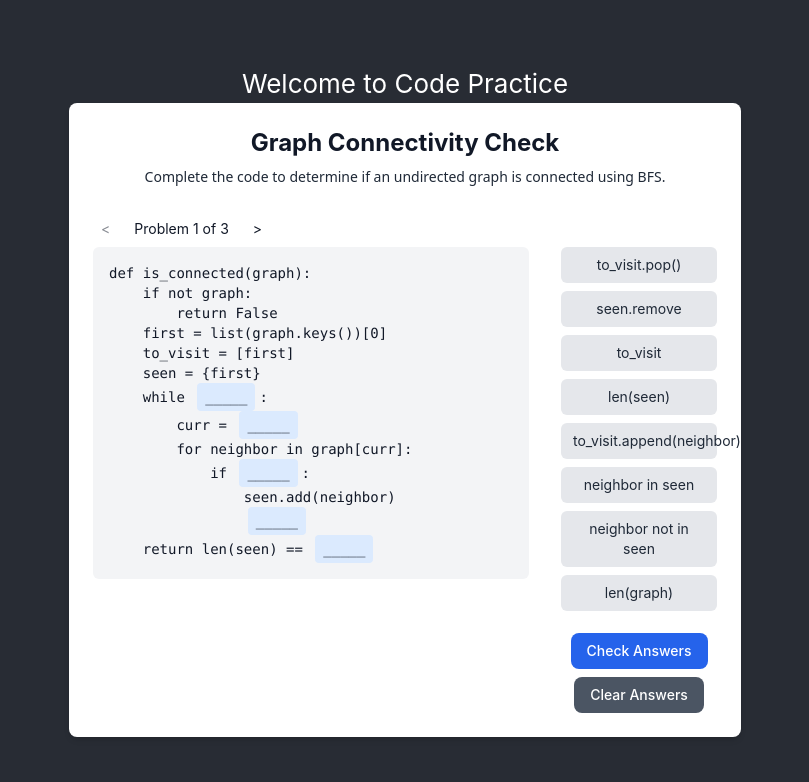
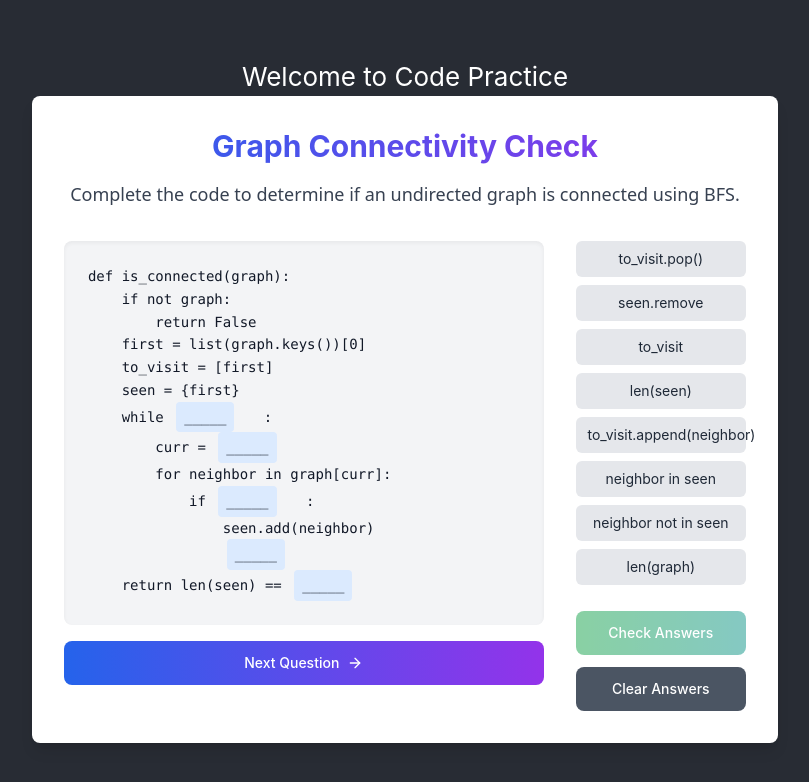
Before and after one commit to arunsudhir/arunsudhir.github.io, a React (Create React App) app in the folder codeguru/: page / in a window 1280 px wide. Shown: the top 782 px of the page, without its empty margins (235-1044 px from the left). Built offline with nearby package versions, Linux system fonts and the light colour scheme.

Commit message:
UI changes

```diff
--- a/codeguru/package.json
+++ b/codeguru/package.json
@@ -11,6 +11,7 @@
     "@types/node": "^16.18.126",
     "@types/react": "^19.0.8",
     "@types/react-dom": "^19.0.3",
+    "lucide-react": "^0.475.0",
     "react": "^19.0.0",
     "react-dom": "^19.0.0",
     "react-scripts": "5.0.1",
--- a/codeguru/src/CodePractice.tsx
+++ b/codeguru/src/CodePractice.tsx
@@ -1,13 +1,5 @@
 import React, { useState } from 'react';
-
-const CodePractice = () => {
-  const [currentProblemIndex, setCurrentProblemIndex] = useState(0);
-  const [draggedToken, setDraggedToken] = useState<string | null>(null);
-  const [filledAnswers, setFilledAnswers] = useState<{ [key: string]: string }>({});
-  const [showResults, setShowResults] = useState(false);
-  const [completedProblems, setCompletedProblems] = useState(new Set());
-  const [showHint, setShowHint] = useState(null);
-  const [showSuccessAnimation, setShowSuccessAnimation] = useState(false);
+import { ArrowRight } from 'lucide-react';
 
 const PROBLEMS = [
   {
@@ -151,6 +143,18 @@ const CodePractice = () => {
   }
 ];
 
+const CodePractice = () => {
+  const [currentProblemIndex, setCurrentProblemIndex] = useState(0);
+  const [draggedToken, setDraggedToken] = useState<string | null>(null);
+  const [filledAnswers, setFilledAnswers] = useState<{ [key: string]: string }>({});
+  const [showResults, setShowResults] = useState(false);
+  const [completedProblems, setCompletedProblems] = useState(new Set());
+  const [showHint, setShowHint] = useState<string | null>(null);
+  const [showSuccessAnimation, setShowSuccessAnimation] = useState(false);
+  const [isDragging, setIsDragging] = useState(false);
+
+
+
   const currentProblem = PROBLEMS[currentProblemIndex];
 
   const handleDragStart = (token: string) => {
@@ -158,6 +162,10 @@ const CodePractice = () => {
     if (showResults) {
       setShowResults(false);
     }
+  };
+
+  const handleDragEnd = () => {
+    setIsDragging(false);
   };
 
   const handleDrop = (index: string) => {
@@ -175,6 +183,16 @@ const CodePractice = () => {
     setShowResults(false);
     setShowHint(null);
     setShowSuccessAnimation(false);
+  };
+
+  const navigateNext = () => {
+    const newIndex = currentProblemIndex + 1;
+    if (newIndex < PROBLEMS.length) {
+      setCurrentProblemIndex(newIndex);
+      setFilledAnswers({});
+      setShowResults(false);
+      setShowHint(null);
+    }
   };
 
   const navigateProblem = (direction : number) => {
@@ -195,7 +213,12 @@ const CodePractice = () => {
     if (allCorrect) {
       setShowSuccessAnimation(true);
       setCompletedProblems(prev => new Set([...prev, currentProblem.id]));
-      setTimeout(() => setShowSuccessAnimation(false), 1500);
+      setTimeout(() => {
+        setShowSuccessAnimation(false);
+        if (currentProblemIndex < PROBLEMS.length - 1) {
+          setTimeout(navigateNext, 500);
+        }
+      }, 1500);
     }
   };
 
@@ -210,52 +233,57 @@ const CodePractice = () => {
   const getSlotClassName = (index : string) => {
     const baseClass = "mx-1 px-2 py-1 rounded cursor-pointer transition-all duration-300";
     if (showSuccessAnimation && isAnswerCorrect(index)) {
-      return `${baseClass} animate-bounce bg-green-100`;
+      return `${baseClass} animate-bounce bg-green-100 scale-110`;
     }
-    if (!showResults) return `${baseClass} bg-blue-100 hover:bg-blue-200`;
+    if (!showResults) {
+      return `${baseClass} ${isDragging ? 'bg-blue-200 ring-2 ring-blue-400 scale-105' : 'bg-blue-100'}
+        hover:bg-blue-200 hover:scale-105 transform transition-all`;
+    }
     return `${baseClass} ${
       filledAnswers[index]
-        ? (isAnswerCorrect(index) ? "bg-green-100" : "bg-red-100")
+      ? (isAnswerCorrect(index)
+        ? "bg-green-100 scale-105 animate-pulse"
+        : "bg-red-100 shake animate-shake")
       : "bg-blue-100"
     }`;
   };
 
+  const getTokenClassName = (token : string) => {
+    const isUsed = Object.values(filledAnswers).includes(token);
+    return `${
+      isUsed ? 'opacity-50 cursor-not-allowed' : 'hover:scale-105 hover:shadow-md cursor-grab active:cursor-grabbing'
+    } bg-gray-200 hover:bg-gray-300 text-gray-800 px-3 py-2 rounded-md text-sm transform transition-all duration-200`;
+  };
+
+  const handleHintClick = (index: string) => {
+    setShowHint(showHint === index ? null : index);
+  };
+
+  if (!currentProblem) {
+    return <div>Loading...</div>;
+  }
+
   return (
-    <div className="max-w-2xl mx-auto bg-white p-6 rounded-lg shadow-md text-gray-900">
-      <div className="mb-6">
-        <h2 className="text-2xl font-bold mb-2">{currentProblem.title}</h2>
-        <p className="text-sm text-gray-800 font-sans">{currentProblem.description}</p>
-      </div>
-      <div className="flex items-center gap-4">
-          <button
-            onClick={() => navigateProblem(-1)}
-            disabled={currentProblemIndex === 0}
-            className="p-2 rounded hover:bg-gray-100 disabled:opacity-50"
-          >
-            <p className="text-sm">&lt;</p>
-          </button>
-          <span className="text-sm">
-            Problem {currentProblemIndex + 1} of {PROBLEMS.length}
-          </span>
-          <button
-            onClick={() => navigateProblem(1)}
-            disabled={currentProblemIndex === PROBLEMS.length - 1}
-            className="p-2 rounded hover:bg-gray-100 disabled:opacity-50"
-          >
-            <p className="text-sm">&gt;</p>
-          </button>
+    <div className="max-w-4xl mx-auto bg-white p-8 rounded-lg shadow-lg text-gray-900">
+      <div className="mb-8 space-y-4">
+        <h2 className="text-3xl font-bold bg-gradient-to-r from-blue-600 to-purple-600 bg-clip-text text-transparent">
+          {currentProblem.title}
+        </h2>
+        <p className="text-lg text-gray-700 font-sans leading-relaxed">
+          {currentProblem.description}
+        </p>
       </div>
 
       <div className="flex gap-8">
-        <div className="w-3/4">
-        <pre className="bg-gray-100 p-4 rounded-md text-sm font-mono text-left">
+        <div className="w-3/4 relative">
+        <pre className="bg-gray-100 p-6 rounded-lg text-sm font-mono text-left overflow-x-auto shadow-inner">
             {currentProblem.codeLines.map((line, index) => {
               const matches = line.match(/_____\d+_____/g);
-              if (!matches) return <div key={index}>{line}</div>;
+              if (!matches) return <div key={index} className="leading-relaxed">{line}</div>;
 
               let parts = line.split(/_____\d+_____/);
               return (
-                <div key={index}>
+                <div key={index} className="relative group leading-relaxed">
                   {parts.map((part, pIndex) => (
                     <React.Fragment key={pIndex}>
                       {part}
@@ -268,6 +296,17 @@ const CodePractice = () => {
                           >
                             {filledAnswers[matches[pIndex].match(/\d+/)![0]] || '_____'}
                           </span>
+                          <button
+                            onClick={() => handleHintClick(matches[pIndex].match(/\d+/)![0])}
+                            className="ml-2 opacity-0 group-hover:opacity-100 transition-opacity text-blue-600 hover:text-blue-800"
+                          >
+                            💡
+                          </button>
+                          {showHint === matches[pIndex].match(/\d+/)![0] && (
+                            <div className="absolute left-0 transform -translate-y-full bg-yellow-100 p-3 rounded-lg text-sm shadow-xl z-50 whitespace-normal w-72 break-words animate-fadeIn">
+                              {currentProblem.hints[matches[pIndex].match(/\d+/)![0] as keyof typeof currentProblem.hints]}
+                            </div>
+                          )}
                         </span>
                       )}
                     </React.Fragment>
@@ -276,32 +315,48 @@ const CodePractice = () => {
               );
             })}
           </pre>
+          {currentProblemIndex < PROBLEMS.length - 1 && (
+            <button
+              onClick={navigateNext}
+              className="mt-4 w-full bg-gradient-to-r from-blue-600 to-purple-600 text-white px-6 py-3 rounded-lg
+                text-sm font-medium flex items-center justify-center gap-2 hover:from-blue-700 hover:to-purple-700
+                transform transition-all hover:scale-105 focus:outline-none focus:ring-2 focus:ring-blue-500 focus:ring-offset-2"
+            >
+              Next Question <ArrowRight className="w-4 h-4" />
+            </button>
+          )}
         </div>
 
-        <div className="w-1/4">
+        <div className="w-1/4 space-y-6">
           <div className="space-y-2">
             {currentProblem.tokens.map((token, index) => (
               <div
                 key={index}
                 draggable
                 onDragStart={() => handleDragStart(token)}
-                className="bg-gray-200 hover:bg-gray-300 text-gray-800 px-3 py-2 rounded-md text-sm"
+                onDragEnd={handleDragEnd}
+                className={getTokenClassName(token)}
               >
                 {token}
               </div>
             ))}
           </div>
-          <div className="mt-4 space-y-2">
+          <div className="space-y-3">
             <button
               onClick={checkAnswers}
               disabled={!allAnswersFilled()}
-              className="bg-blue-600 hover:bg-blue-700 text-white px-4 py-2 rounded-lg text-sm font-medium"
+              className="w-full bg-gradient-to-r from-green-600 to-teal-600 hover:from-green-700 hover:to-teal-700
+                text-white px-6 py-3 rounded-lg text-sm font-medium disabled:opacity-50 disabled:cursor-not-allowed
+                transform transition-all hover:scale-105 disabled:hover:scale-100 focus:outline-none focus:ring-2
+                focus:ring-green-500 focus:ring-offset-2"
             >
               Check Answers
             </button>
             <button
               onClick={clearAnswers}
-              className="bg-gray-600 hover:bg-gray-700 text-white px-4 py-2 rounded-lg text-sm font-medium"
+              className="w-full bg-gray-600 hover:bg-gray-700 text-white px-6 py-3 rounded-lg text-sm font-medium
+                transform transition-all hover:scale-105 focus:outline-none focus:ring-2 focus:ring-gray-500
+                focus:ring-offset-2"
             >
               Clear Answers
             </button>
```
Also changed, not shown: 1 other file (tests, documents, lock files or other folders). Lines whose indentation alone changed are shown as unchanged.
